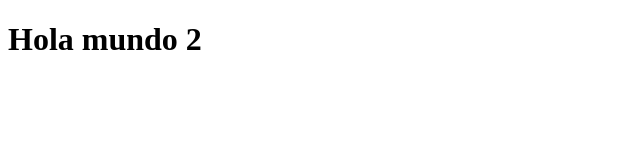
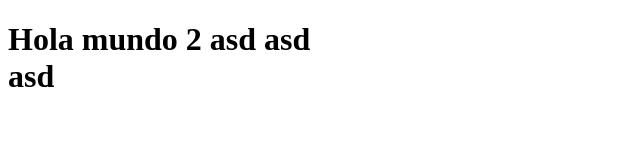
Before and after one commit to Victor-Marquina-Dev/myweb, a plain HTML site: page index1.html in a window 1280 px wide. Shown: the whole page, without its empty margins (0-640 px from the left). Drawn offline with Linux system fonts and the light colour scheme.

Commit message:
mi segundo commit

```diff
--- a/index1.html
+++ b/index1.html
@@ -7,6 +7,11 @@
 </head>
 <body>
     <h1>Hola mundo 2
+        asd
+        asd
+        <aside>asd
+
+        </aside>
     </h1>
 </body>
 </html>
```
